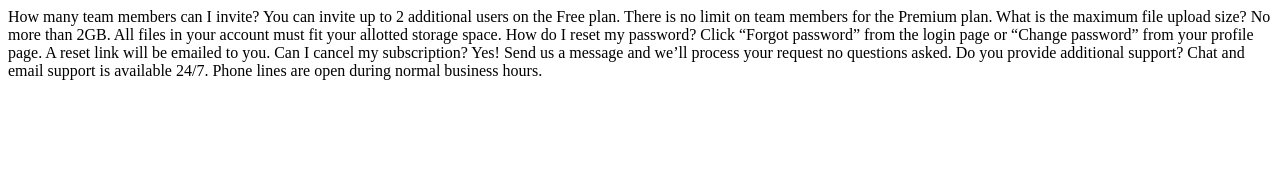
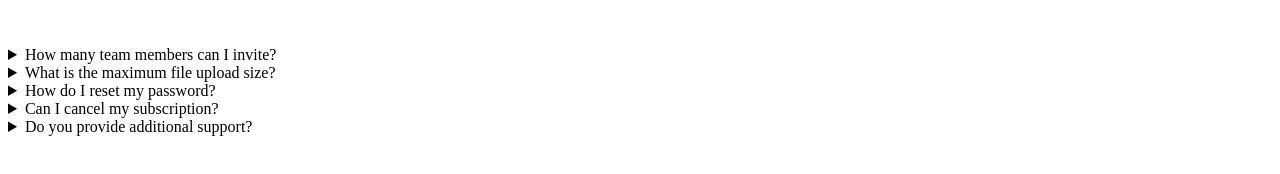
Before and after one commit to EzeVasari/faq-accordion-card, a plain HTML site: page index.html in a window 1280 px wide. Drawn offline with Linux system fonts and the light colour scheme.

Commit message:
add html structure

```diff
--- a/index.html
+++ b/index.html
@@ -10,22 +10,39 @@
 
 </head>
 <body>
-  How many team members can I invite?
-  You can invite up to 2 additional users on the Free plan. There is no limit on
-  team members for the Premium plan.
-
-  What is the maximum file upload size?
-  No more than 2GB. All files in your account must fit your allotted storage space.
-
-  How do I reset my password?
-  Click “Forgot password” from the login page or “Change password” from your profile page.
-  A reset link will be emailed to you.
-
-  Can I cancel my subscription?
-  Yes! Send us a message and we’ll process your request no questions asked.
-
-  Do you provide additional support?
-  Chat and email support is available 24/7. Phone lines are open during normal business hours.
-
+  <main>
+    <section class="card">
+      <div class="hero">
+        <img src="" alt="">
+      </div>
+      <div class="faq">
+        <h1 class="title"></h1>
+        <div class="accordion">
+          <details>
+            <summary>How many team members can I invite?</summary>
+            <p>You can invite up to 2 additional users on the Free plan. There is no limit on
+              team members for the Premium plan.</p>
+          </details>
+          <details>
+            <summary>What is the maximum file upload size?</summary>
+            <p>No more than 2GB. All files in your account must fit your allotted storage space.</p>
+          </details>
+          <details>
+            <summary>How do I reset my password?</summary>
+            <p>Click “Forgot password” from the login page or “Change password” from your profile page.
+              A reset link will be emailed to you.</p>
+          </details>
+          <details>
+            <summary>Can I cancel my subscription?</summary>
+            <p>Yes! Send us a message and we’ll process your request no questions asked.</p>
+          </details>
+          <details>
+            <summary>Do you provide additional support?</summary>
+            <p>Chat and email support is available 24/7. Phone lines are open during normal business hours.</p>
+          </details>
+        </div>
+      </div>
+    </section>
+  </main>
 </body>
 </html>
```
